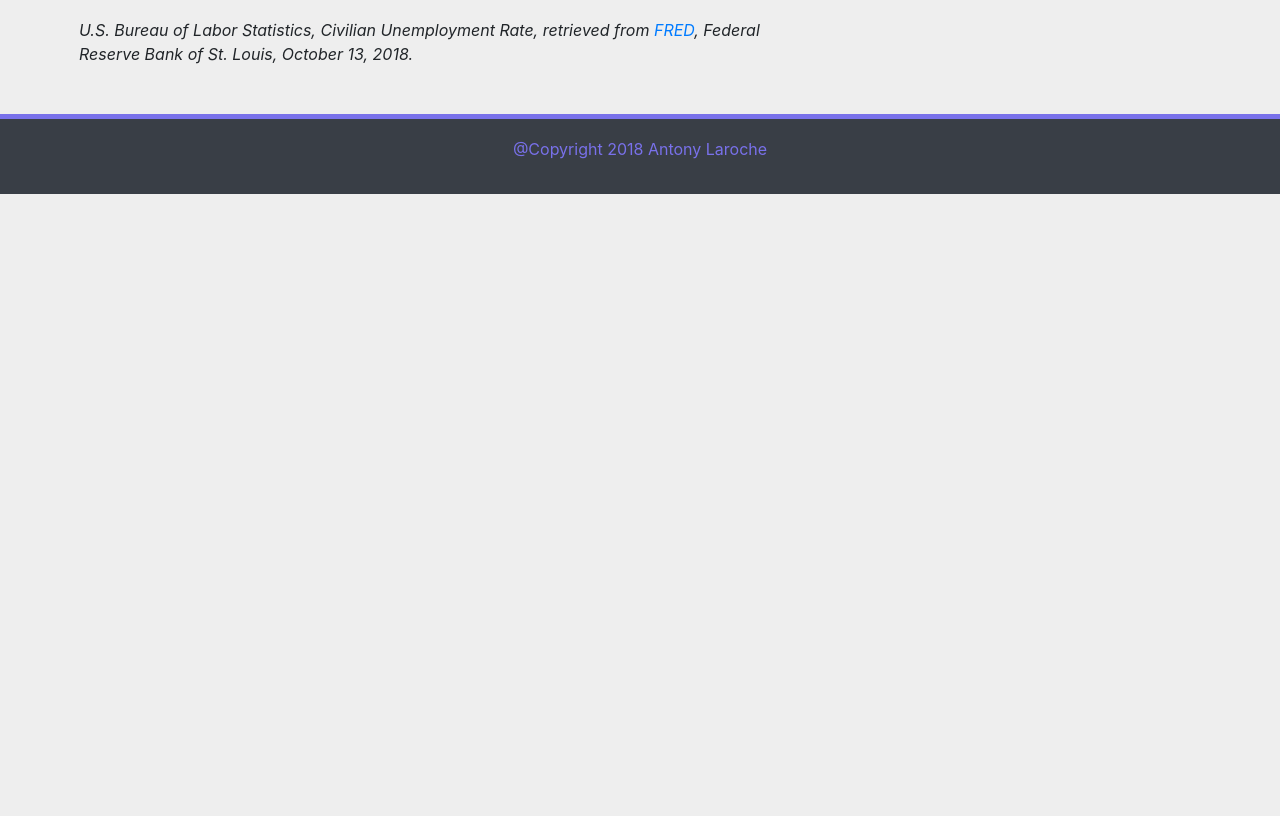
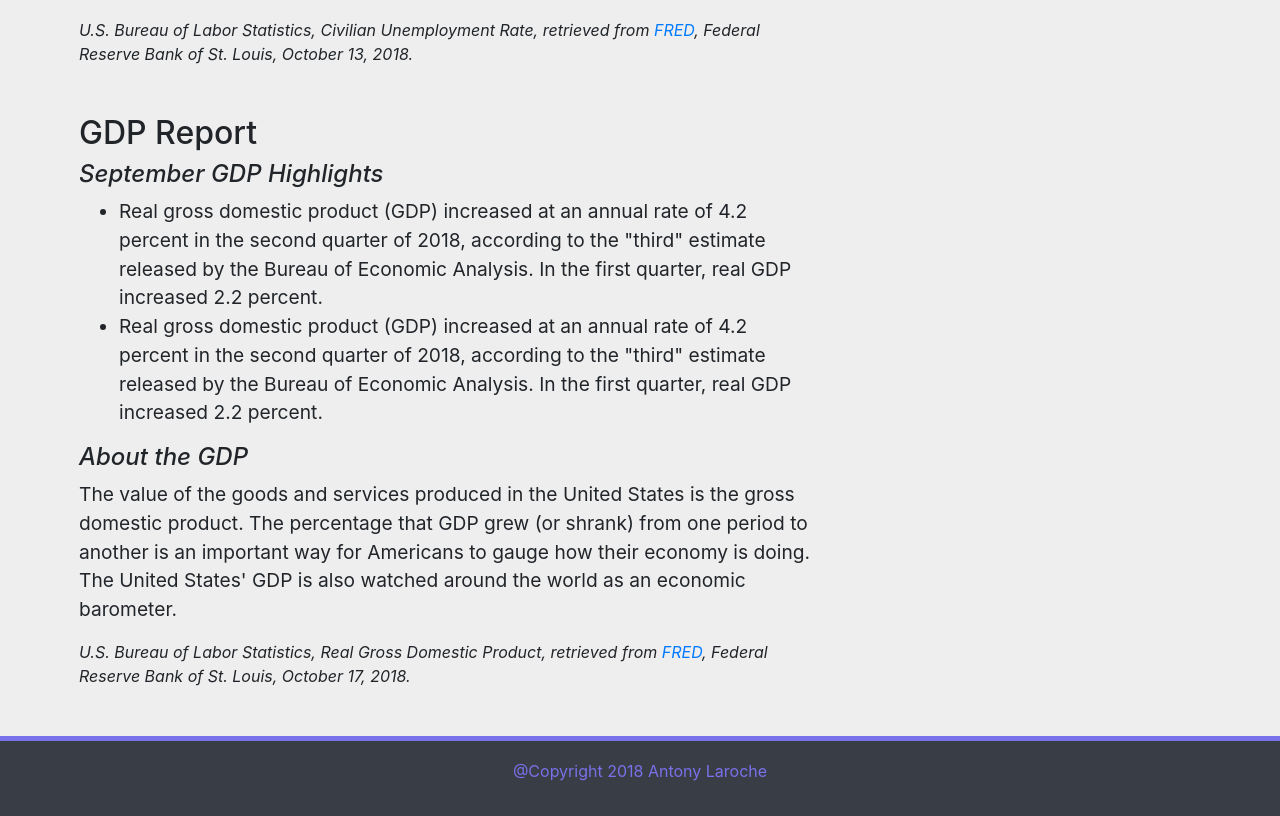
Before and after one commit to ajlaroche/globalstraightedge, a React (Create React App) app in the folder client/: page / in a window 1280 px wide. Shown: the part 1391-2207 px from the top of the page. Before the commit the page ends 1585 px from the top, so only its background shows below. Built offline with nearby package versions, Linux system fonts and the light colour scheme; no server answers.

Commit message:
added gdp section

```diff
--- a/client/src/components/Sections/Employment.js
+++ b/client/src/components/Sections/Employment.js
@@ -67,7 +67,7 @@ class Employment extends Component {
     return (
       <div className="m-5 px-3">
         <h2>Jobs Report</h2>
-        <div className="row">
+        <section className="row">
           <article className="col-md-8">
             <h4 className="commentary">September Employment Highlights</h4>
             <ul>
@@ -107,7 +107,43 @@ class Employment extends Component {
             </cite>
           </article>{" "}
           <div className="col-md-4" id="payrollChart" />
-        </div>
+        </section>
+
+        <h2>GDP Report</h2>
+        <section className="row">
+          <article className="col-md-8">
+            <h4 className="commentary">September GDP Highlights</h4>
+            <ul>
+              <li>
+                Real gross domestic product (GDP) increased at an annual rate of
+                4.2 percent in the second quarter of 2018, according to the
+                "third" estimate released by the Bureau of Economic Analysis. In
+                the first quarter, real GDP increased 2.2 percent.
+              </li>
+              <li>
+                Real gross domestic product (GDP) increased at an annual rate of
+                4.2 percent in the second quarter of 2018, according to the
+                "third" estimate released by the Bureau of Economic Analysis. In
+                the first quarter, real GDP increased 2.2 percent.
+              </li>
+            </ul>
+            <h4 className="commentary">About the GDP</h4>
+            <p>
+              The value of the goods and services produced in the United States
+              is the gross domestic product. The percentage that GDP grew (or
+              shrank) from one period to another is an important way for
+              Americans to gauge how their economy is doing. The United States'
+              GDP is also watched around the world as an economic barometer.
+            </p>
+            <cite>
+              U.S. Bureau of Labor Statistics, Real Gross Domestic Product,
+              retrieved from
+              <a href="http://fred.stlouisfed.org/series/GDPC1"> FRED</a>
+              {", "}
+              Federal Reserve Bank of St. Louis, October 17, 2018.
+            </cite>
+          </article>
+        </section>
       </div>
     );
   }
--- a/client/src/components/Sections/Sections.css
+++ b/client/src/components/Sections/Sections.css
@@ -6,3 +6,7 @@ article > ul,
 article > p {
   font-size: 1.2rem;
 }
+
+section {
+  margin-bottom: 3rem;
+}
```
